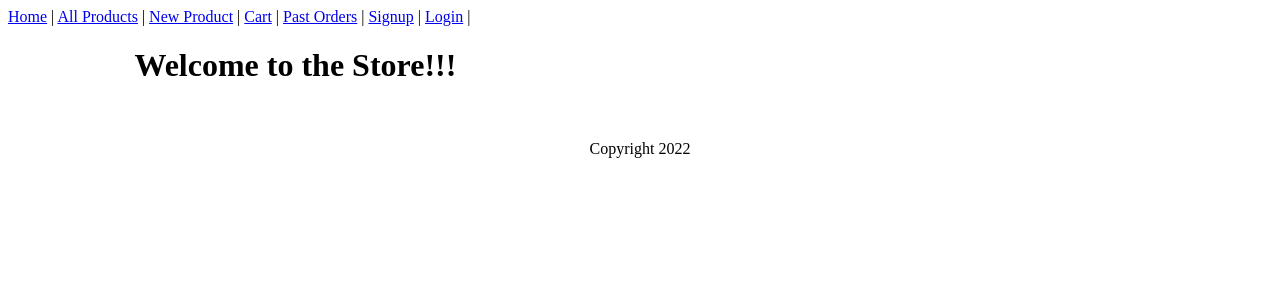
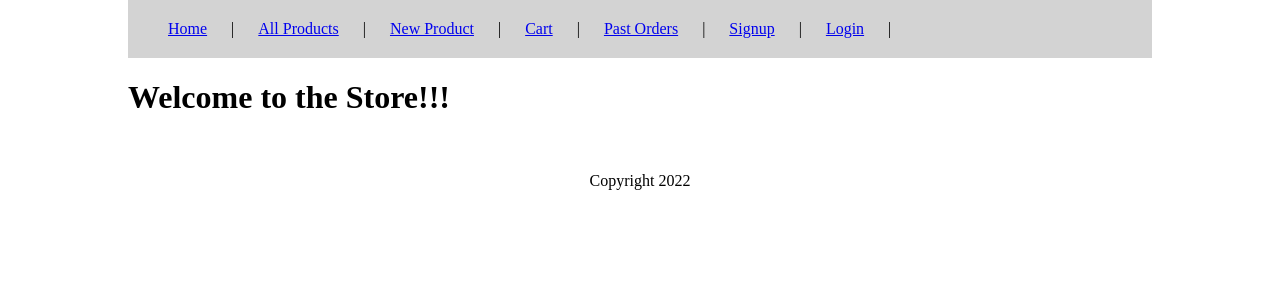
Before and after one commit to justinmmorgan21/mini-capstone-frontend, a React (Vite) app: page / in a window 1280 px wide. Shown: the top 300 px of the page. Built offline with nearby package versions, Linux system fonts and the light colour scheme; no server answers.

Commit message:
added product search

```diff
--- a/src/Header.jsx
+++ b/src/Header.jsx
@@ -9,7 +9,6 @@ export function Header() {
   const getUser = () => {
     axios.get("http://localhost:3000/users/current.json").then(response => {
       setCurrentUser(response.data);
-      // console.log(response.data);
     })
   }
 
--- a/src/ProductsIndex.jsx
+++ b/src/ProductsIndex.jsx
@@ -1,11 +1,17 @@
+import { useState } from 'react';
+
 export function ProductsIndex({ products, onShow }) {
+
+  const[searchTerms, setSearchTerms] = useState("");
 
   return (
     <div>
       <h1 id="all-products">All Products</h1>
+      <span>Search: <input type="text" value={searchTerms} onChange={(event)=>setSearchTerms(event.target.value)}/></span>
+
         <div className="cards">
         {
-        products.map( product => (
+        products.filter(product=>product.name.toLowerCase().includes(searchTerms.toLowerCase())).map( product => (
           <div className="card" key={product.id}>
             <h3>{product.name}</h3>
             <p>${product.price}</p>
--- a/src/index.css
+++ b/src/index.css
@@ -2,7 +2,7 @@ html {
   scroll-behavior: smooth;
 }
 
-main {
+body {
   width: 80%;
   margin: 0 auto;
 }
@@ -20,3 +20,12 @@ main {
 img {
   width: 200px;
 }
+
+header {
+  padding: 20px;
+  background-color: lightgray;
+}
+
+header a {
+  margin: 20px;
+}
```
